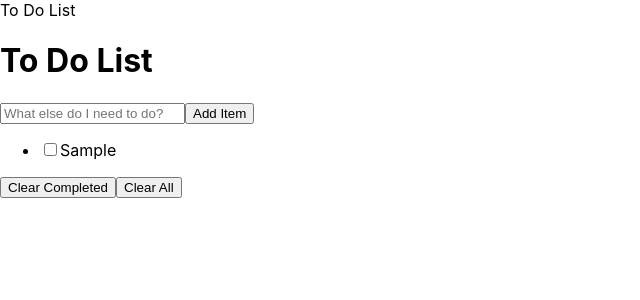
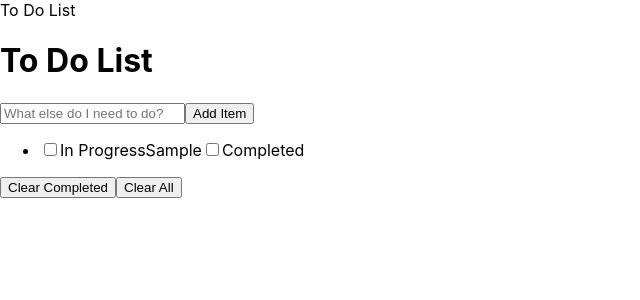
Before and after one commit to ryan-howard-hc/ToDoList, a React (Create React App) app in the folder app/: page / in a window 1280 px wide. Both pictures are taken after typing "Sample" into the empty fields and a click on the button "Add Item". Shown: the top 300 px of the page, without its empty margins (0-640 px from the left). Built offline with nearby package versions, Linux system fonts and the light colour scheme.

Commit message:
got progress button

```diff
--- a/app/src/CheckItems.js
+++ b/app/src/CheckItems.js
@@ -1,18 +1,26 @@
 import React from 'react';
 
-function CheckItems({ toDo, toggleCompleted }) {
-  const completed = toDo && toDo.completed ? toDo.completed : false;
-
+function CheckItems({ toDo, toggleCompleted, toggleInProgress }) {
   return (
-    <li style={{ textDecoration: completed ? 'line-through' : 'none' }}>
-      <input
-        type="checkbox"
-        checked={completed}
-        onChange={() => toggleCompleted(toDo.id)}
-      />
-      {toDo.text}
+    <li>
+      <label>
+        <input
+          type="checkbox"
+          checked={toDo.inProgress}
+          onChange={() => toggleInProgress(toDo.id)}
+        />
+        In Progress
+      </label>
+      <span style={{ textDecoration: toDo.completed ? 'line-through' : 'none' }}>{toDo.text}</span>
+      <label>
+        <input
+          type="checkbox"
+          checked={toDo.completed}
+          onChange={() => toggleCompleted(toDo.id)}
+        />
+        Completed
+      </label>
     </li>
   );
 }
-
 export default CheckItems;
--- a/app/src/ToDoList.js
+++ b/app/src/ToDoList.js
@@ -28,7 +28,8 @@ function ToDoList() {
       const newToDo = {
         id: Date.now(),
         text: itemText,
-        completed: false
+        completed: false,
+        inProgress: false,
       };
 
       setToDos([...toDos, newToDo]);
@@ -41,8 +42,19 @@ function ToDoList() {
           updatedToDo.completed = !toDo.completed;
           return updatedToDo;
         }
+        return toDo;        //without this it checks all of them
+      }));
+    }
+
+    function toggleInProgress(id) {
+      setToDos(toDos.map(toDo => {
+        if (toDo.id === id) {
+          const updatedToDo = { ...toDo };
+          updatedToDo.inProgress = !toDo.inProgress;
+          return updatedToDo;
+        }
         return toDo;
-      }));
+      }))
     }
 
     function clearToDoItems() {
@@ -61,9 +73,10 @@ function ToDoList() {
         <ul>
           {toDos.map(toDo => (
             <CheckItems
+              toggleCompleted={() => toggleCompleted(toDo.id)}
+              toggleInProgress={() => toggleInProgress(toDo.id)}
               key={toDo.id}
               toDo={toDo}
-              toggleCompleted={() => toggleCompleted(toDo.id)}
             />
           ))}
         </ul>
```
Also changed, not shown: 1 other file (tests, documents, lock files or other folders).
